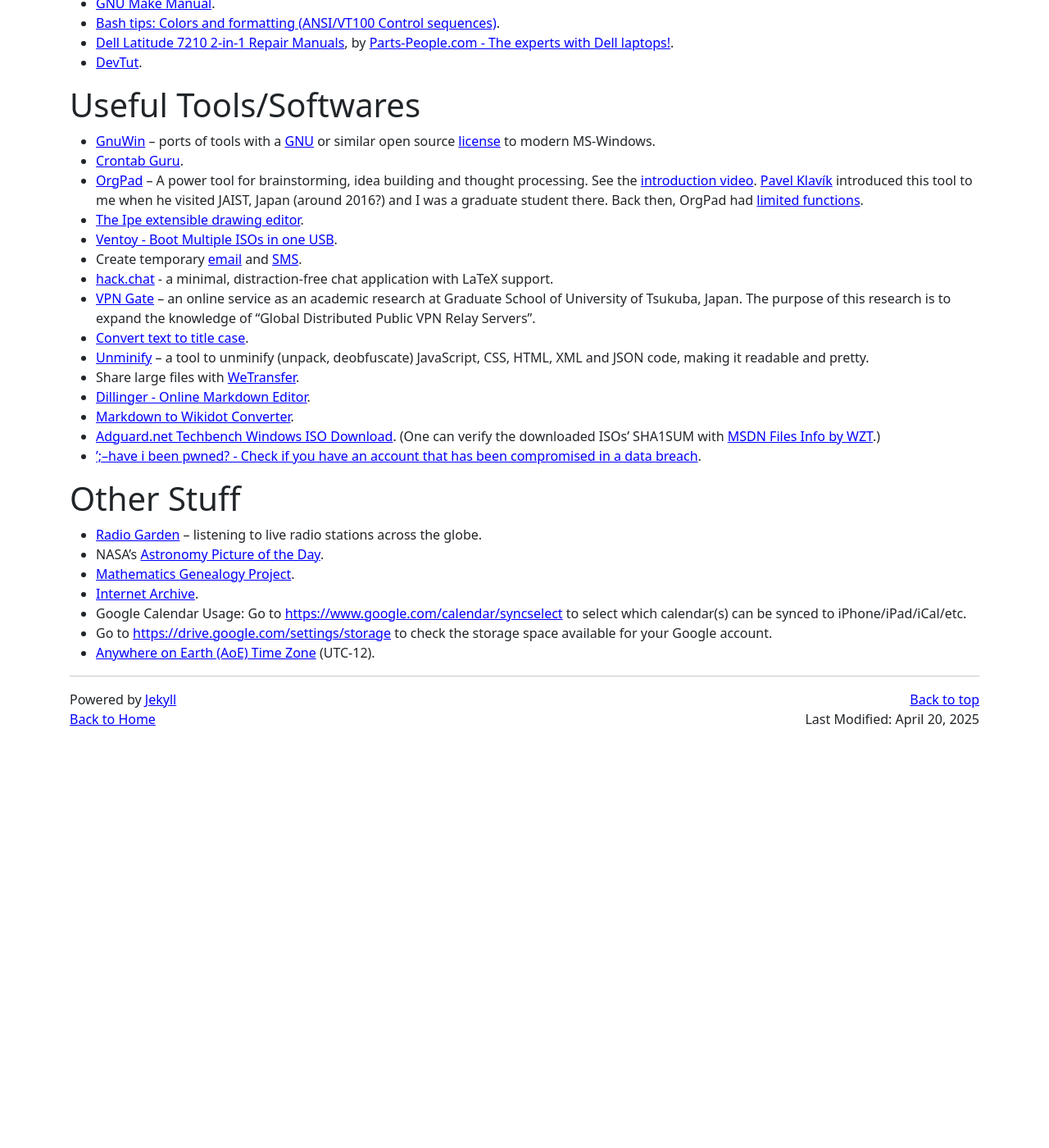
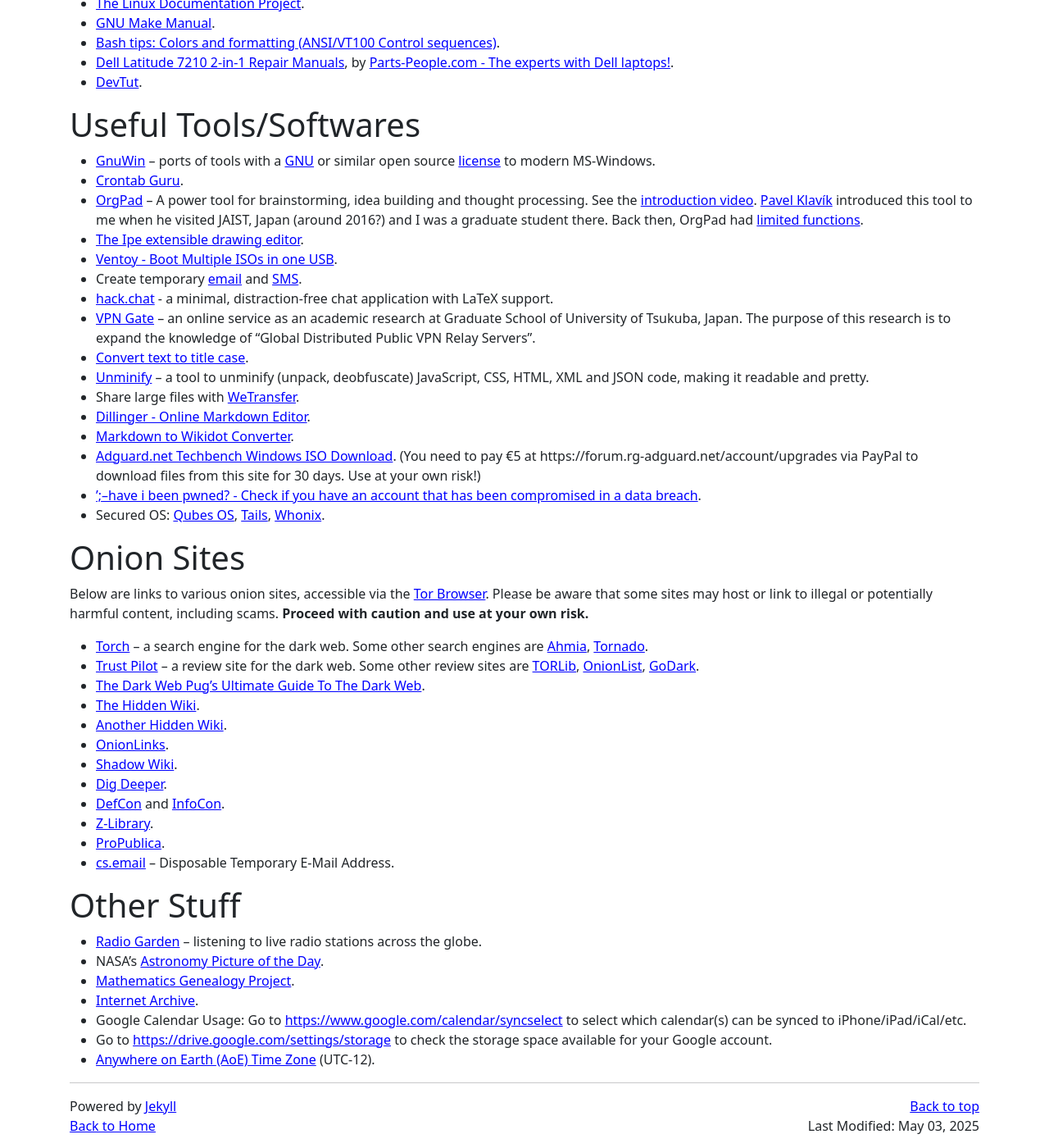
Before and after one commit to hoanganhduc/hoanganhduc.github.io, a Jekyll site: the page built from misc.md, in a window 1280 px wide and 1400 px high, scrolled down 11073 px. Shown: the whole window at 82% size. Built offline with Jekyll 4.4.1, drawn with Linux system fonts in a browser that asks for light colours; nearby versions of some CDN libraries; a style sheet for code colours, icons or effects is not loaded; before the commit the page ends 11977 px from its top, so only the background shows below that; some of the changed text lies outside the part shown.

Commit message:
Updated @ 2025-05-03  14:00:58 ICT

```diff
--- a/misc.md
+++ b/misc.md
@@ -2,7 +2,7 @@
 layout: default
 title: "Miscellaneous Stuff"
 permalink: /misc/
-last_modified_at: 2025-04-20
+last_modified_at: 2025-05-03
 description: This page contains a collection of miscellaneous stuff that Duc A. Hoang is interested in
 keywords: miscellaneous stuff, Duc A. Hoang
 <!--sitemap: false-->
@@ -49,10 +49,11 @@ Some of these originally appeared in an <a href="https://toihoctap.wordpress.com
 
 * **(For Vietnamese)** [Online Portal](https://db0.vista.gov.vn) maintained by Vietnamese [National Agency for Science and Technology Information](https://vista.gov.vn).
 * If you cannot get a paper, **get in touch with the (corresponding) author(s) to ask for a copy before trying the following resources.**
-  * [Mutual Aid-Science Community](http://www.wosonhj.com/) - you may get published papers by asking people in the community for help.
-  * [Sci-Hub](https://sci-hub.se/).
+  * [AbleSci](https://www.ablesci.com) – request published papers from the community (suggested to me by [Van-Giang Trinh](https://giang-trinh.github.io)).
+  * [Mutual Aid-Science Community](http://www.wosonhj.com/) – request published papers from the community.
+  * [Sci-Hub](https://sci-hub.se/) and [Sci-Net](https://sci-net.xyz/).
   * [Z-Library](https://singlelogin.se).
-    * Desktop App: [Windows](https://go-to-zlibrary.se/soft/zlibrary-setup-latest.exe), [MacOS](https://go-to-zlibrary.se/soft/zlibrary-setup-latest.dmg), [Linux (DEB)](https://go-to-zlibrary.se/soft/zlibrary-setup-latest.deb)
+    * Desktop app: [Windows](https://go-to-zlibrary.se/soft/zlibrary-setup-latest.exe), [macOS](https://go-to-zlibrary.se/soft/zlibrary-setup-latest.dmg), [Linux (DEB)](https://go-to-zlibrary.se/soft/zlibrary-setup-latest.deb).
   * [Anna's Archive](https://annas-archive.org/).
   * [PDFDrive](https://www.pdfdrive.com).
 
@@ -443,8 +444,26 @@ Some of these originally appeared in an <a href="https://toihoctap.wordpress.com
 * Share large files with [WeTransfer](https://wetransfer.com/).
 * [Dillinger - Online Markdown Editor](https://dillinger.io/).
 * [Markdown to Wikidot Converter](https://kernelstack.net/md-to-wd/).
-* [Adguard.net Techbench Windows ISO Download](https://tb.rg-adguard.net/public.php). (One can verify the downloaded ISOs' SHA1SUM with [MSDN Files Info by WZT](https://msdn.rg-adguard.net/).)
+* [Adguard.net Techbench Windows ISO Download](https://files.rg-adguard.net). (You need to pay &euro;5 at https://forum.rg-adguard.net/account/upgrades via PayPal to download files from this site for 30 days. Use at your own risk!)
 * [';--have i been pwned? - Check if you have an account that has been compromised in a data breach](https://haveibeenpwned.com/).
+* Secured OS: [Qubes OS](https://www.qubes-os.org/), [Tails](https://tails.net/), [Whonix](https://www.whonix.org/).
+
+# Onion Sites
+
+Below are links to various onion sites, accessible via the [Tor Browser](https://www.torproject.org/download/). Please be aware that some sites may host or link to illegal or potentially harmful content, including scams. **Proceed with caution and use at your own risk.**
+
+* [Torch](http://torchdeedp3i2jigzjdmfpn5ttjhthh5wbmda2rr3jvqjg5p77c54dqd.onion/) -- a search engine for the dark web. Some other search engines are [Ahmia](http://juhanurmihxlp77nkq76byazcldy2hlmovfu2epvl5ankdibsot4csyd.onion/), [Tornado](http://tornadox5n4g7apkcr23yqyi66eltomazrfgkljy22ccajywd2jsihid.onion/).
+* [Trust Pilot](http://torpilohpusxkwjiou42gjiomvfjngiqgfs3xigimbqgdfvth4orrxyd.onion/) -- a review site for the dark web. Some other review sites are [TORLib](http://torlib7fmhyvfv2k7s77xigdds3rosio6k6bxnn256xmtzlbgyizduqd.onion/), [OnionList](http://onion4euorfs4g6qqv6uwxokda7p5hemzcwbfycbhkkjcq7bh64cqkyd.onion), [GoDark](http://gdark5np65mxg3v6lq4sdleiobntkyw3y3e6u26xe3vtgpkxm2efhkqd.onion/).
+* [The Dark Web Pug's Ultimate Guide To The Dark Web](http://jgwe5cjqdbyvudjqskaajbfibfewew4pndx52dye7ug3mt3jimmktkid.onion/).
+* [The Hidden Wiki](http://paavlaytlfsqyvkg3yqj7hflfg5jw2jdg2fgkza5ruf6lplwseeqtvyd.onion/).
+* [Another Hidden Wiki](http://2jwcnprqbugvyi6ok2h2h7u26qc6j5wxm7feh3znlh2qu3h6hjld4kyd.onion/).
+* [OnionLinks](http://s4k4ceiapwwgcm3mkb6e4diqecpo7kvdnfr5gg7sph7jjppqkvwwqtyd.onion/).
+* [Shadow Wiki](http://zsxjtsgzborzdllyp64c6pwnjz5eic76bsksbxzqefzogwcydnkjy3yd.onion/).
+* [Dig Deeper](http://edxlhvb3k4d2gn6omddulrfqrvkw7wcur5eexi3672jyoixxqblwlfyd.onion).
+* [DefCon](http://g7ejphhubv5idbbu3hb3wawrs5adw7tkx7yjabnf65xtzztgg4hcsqqd.onion/) and [InfoCon](http://w27irt6ldaydjoacyovepuzlethuoypazhhbot6tljuywy52emetn7qd.onion/).
+* [Z-Library](http://bookszlibb74ugqojhzhg2a63w5i2atv5bqarulgczawnbmsb6s6qead.onion).
+* [ProPublica](http://p53lf57qovyuvwsc6xnrppyply3vtqm7l6pcobkmyqsiofyeznfu5uqd.onion/).
+* [cs.email](http://csmail3thcskmzvjicww3qdkvrhb6pb5s7zjqtb3gdst6guby2stsiqd.onion/) -- Disposable Temporary E-Mail Address.
 
 # Other Stuff
 
```
Also changed, not shown: Gemfile.lock (deleted), 1 other file.
